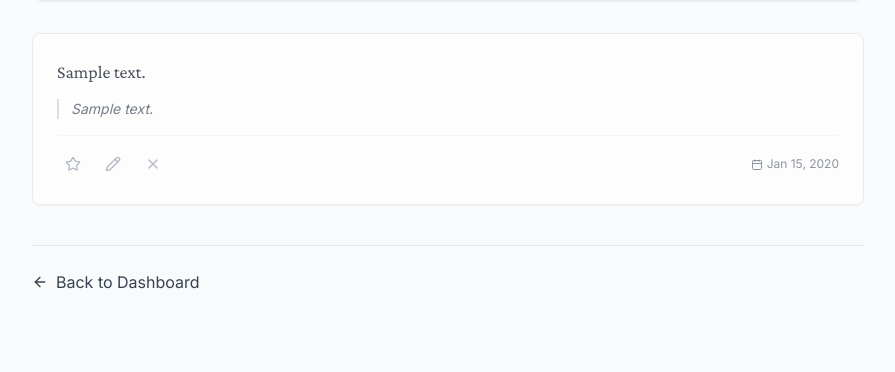
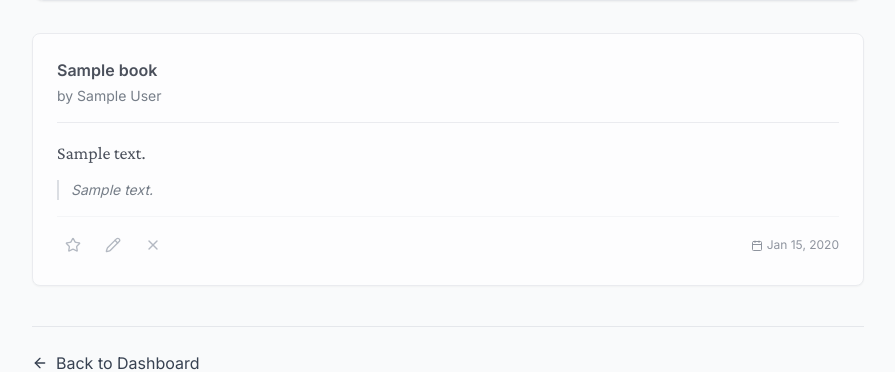
Before and after one commit to wardeiling/FreeWise, a FastAPI app: template app/templates/discarded.html in a window 1280 px wide. Shown: the part 278-650 px from the top of the page, without its empty margins (192-1087 px from the left). Run offline with FastAPI, Linux system fonts and the light colour scheme; the template is opened without the code that fills it: most values are stand-ins (such as "Sample title", 1, 10 or a date in 2020); some libraries are stand-ins or nearby versions.

Commit message:
Improve the favorite and discarded html pages

```diff
--- a/app/templates/_highlight_row.html
+++ b/app/templates/_highlight_row.html
@@ -1,12 +1,31 @@
 <div class="relative p-6 bg-white dark:bg-gray-800 border border-gray-200 dark:border-gray-700 rounded-lg shadow-sm hover:shadow-md transition-shadow" id="highlight-{{ highlight.id }}">
+    <!-- Book Information -->
+    {% if highlight.book %}
+    <div class="mb-4 pb-4 border-b border-gray-200 dark:border-gray-700">
+        <h3 class="text-base font-semibold text-gray-900 dark:text-white">{{ highlight.book.title }}</h3>
+        {% if highlight.book.author %}
+        <p class="text-sm text-gray-600 dark:text-gray-400 mt-1">by {{ highlight.book.author }}</p>
+        {% endif %}
+    </div>
+    {% endif %}
+
     <div class="font-serif text-lg leading-relaxed text-gray-900 dark:text-gray-100">
         {{ highlight.text }}
     </div>
+
+    <!-- Page Number (if exists) -->
+    {% if highlight.location_type == "page" and highlight.location %}
+    <div class="mt-3 text-sm text-gray-600 dark:text-gray-400">
+        (Page {{ highlight.location }})
+    </div>
+    {% endif %}
+
     {% if highlight.note %}
         <div class="mt-3 text-sm italic text-gray-600 dark:text-gray-400 pl-3 border-l-2 border-gray-300 dark:border-gray-600">
             {{ highlight.note }}
         </div>
     {% endif %}
+
     <div class="flex items-center justify-between mt-4 pt-3 border-t border-gray-100 dark:border-gray-700 flex-wrap gap-3">
         <div class="flex items-center gap-2">
             {% if not highlight.is_discarded %}
```
Also changed, not shown: README.md.
